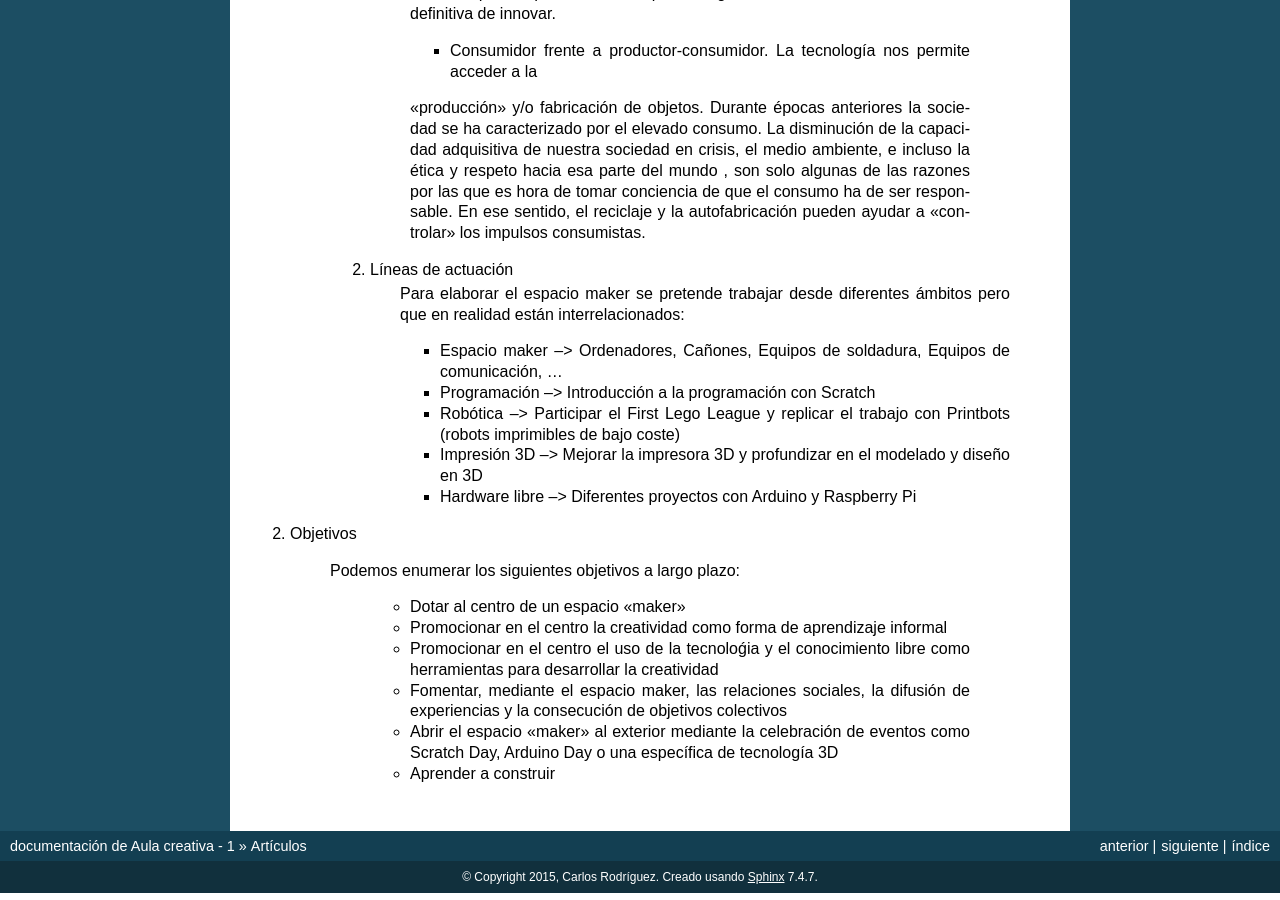
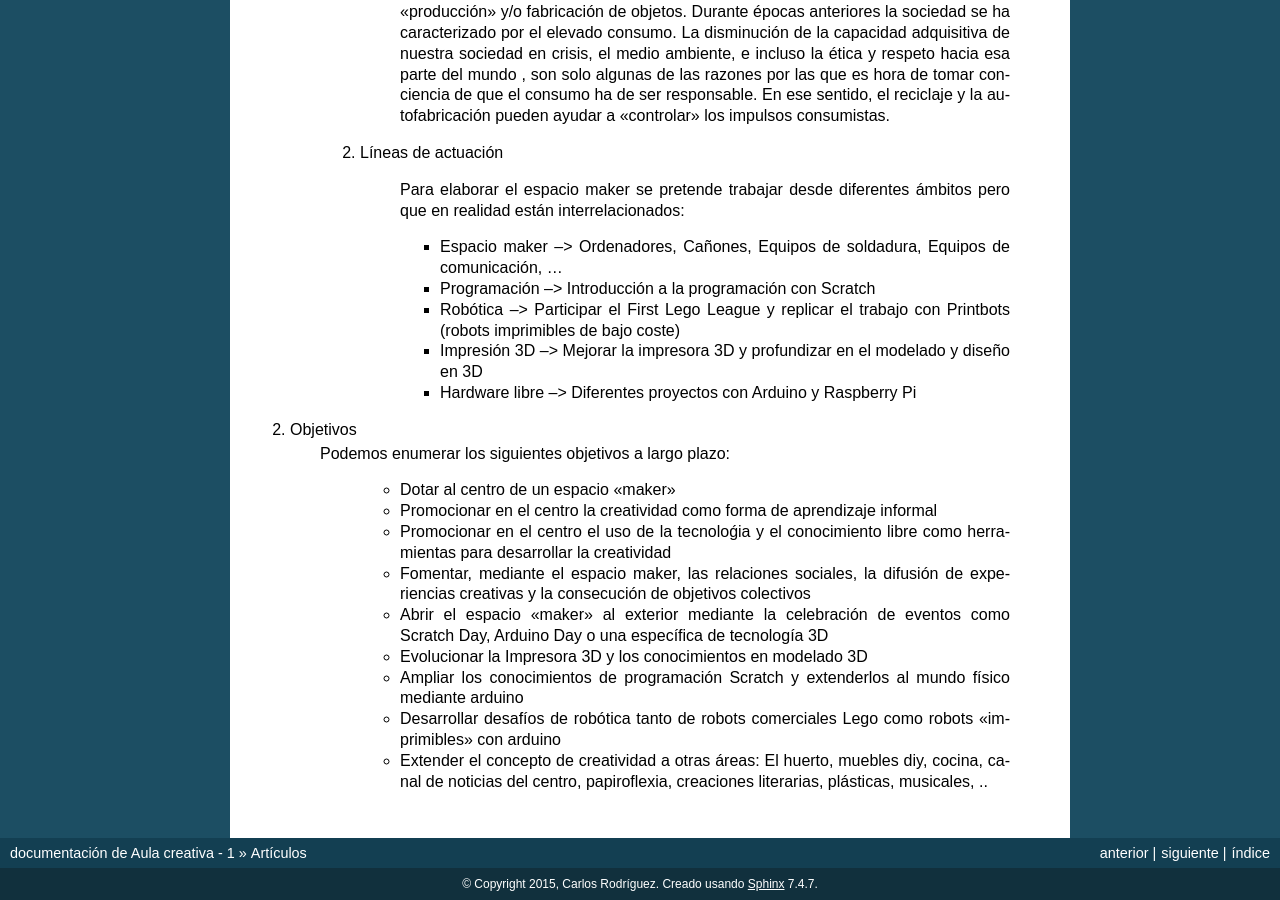
Before and after one commit to es3a10/aula_creativa, a Sphinx documentation site: the page built from docs/articulos.rst, in a window 1280 px wide and 900 px high, scrolled down 1404 px. Built offline with Sphinx 7.4.7, drawn with Linux system fonts in a browser that asks for light colours.

Commit message:
Update articulos.rst

```diff
--- a/docs/articulos.rst
+++ b/docs/articulos.rst
@@ -6,7 +6,6 @@
 Abril, 2015
 
 #. Introducción
-
 	Como resultado de la creación de una impresora 3d en el centro, se ha descubierto
 	un tipo de aprendizaje informal que constituye la base de este proyecto y que si bien
 	ya se ha trabajado se pretende explorar en mayor profundidad. Si la construcción de la impresora
@@ -76,6 +75,7 @@
 		la autofabricación pueden ayudar a "controlar" los impulsos consumistas.
 
 	#. Líneas de actuación
+
 		Para elaborar el espacio maker se pretende trabajar desde diferentes ámbitos pero que
 		en realidad están interrelacionados:
 
@@ -90,12 +90,14 @@
 		- Hardware libre --> Diferentes proyectos con Arduino y Raspberry Pi
 
 #. Objetivos
-
 	Podemos enumerar los siguientes objetivos a largo plazo:
 
 		- Dotar al centro de un espacio "maker"
 		- Promocionar en el centro la creatividad como forma de aprendizaje informal
 		- Promocionar en el centro el uso de la tecnoloǵia y el conocimiento libre como herramientas para desarrollar la creatividad
-		- Fomentar, mediante el espacio maker, las relaciones sociales, la difusión de experiencias y la consecución de objetivos colectivos
+		- Fomentar, mediante el espacio maker, las relaciones sociales, la difusión de experiencias creativas y la consecución de objetivos colectivos
 		- Abrir el espacio "maker" al exterior mediante la celebración de eventos como Scratch Day, Arduino Day o una específica de tecnología 3D
-		- Aprender a construir
+		- Evolucionar la Impresora 3D y los conocimientos en modelado 3D
+		- Ampliar los conocimientos de programación Scratch y extenderlos al mundo físico mediante arduino
+		- Desarrollar desafíos de robótica tanto de robots comerciales Lego como robots "imprimibles" con arduino
+		- Extender el concepto de creatividad a otras áreas: El huerto, muebles diy, cocina, canal de noticias del centro, papiroflexia, creaciones literarias, plásticas, musicales, ..
```
